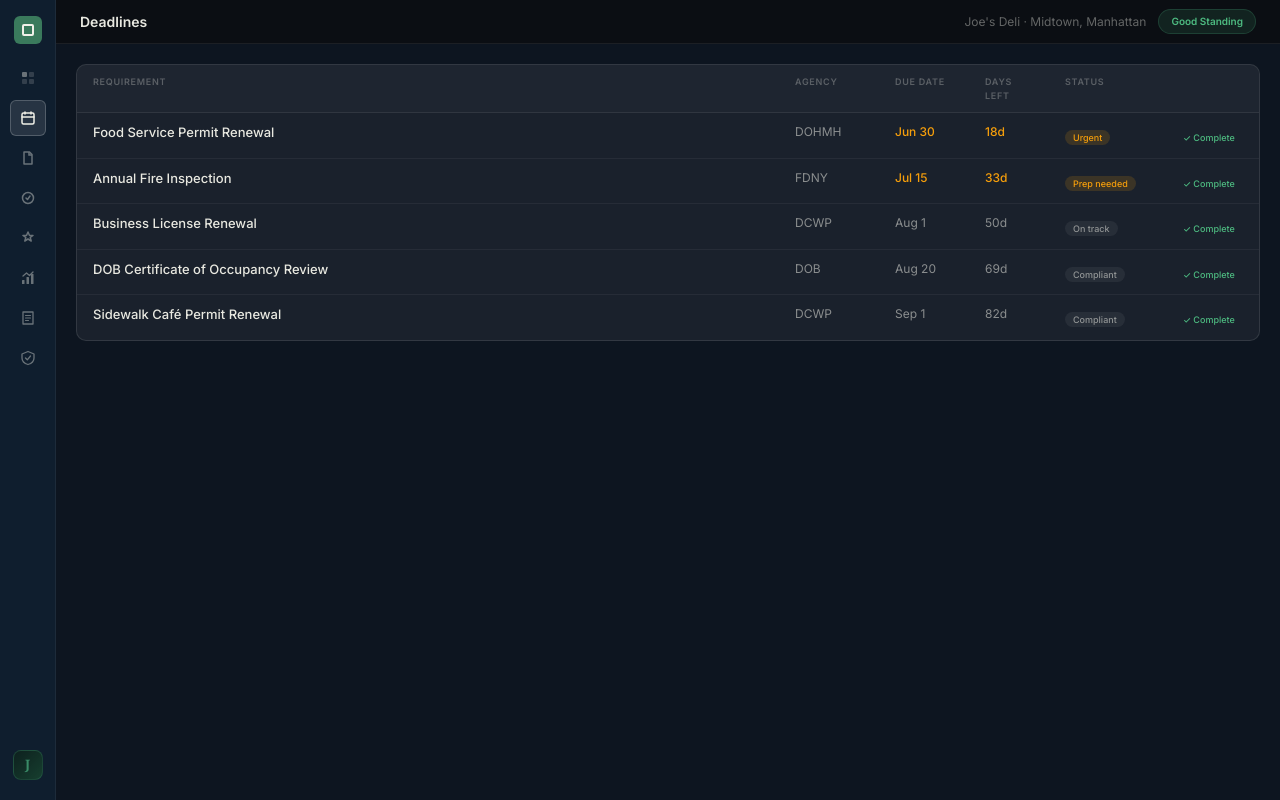
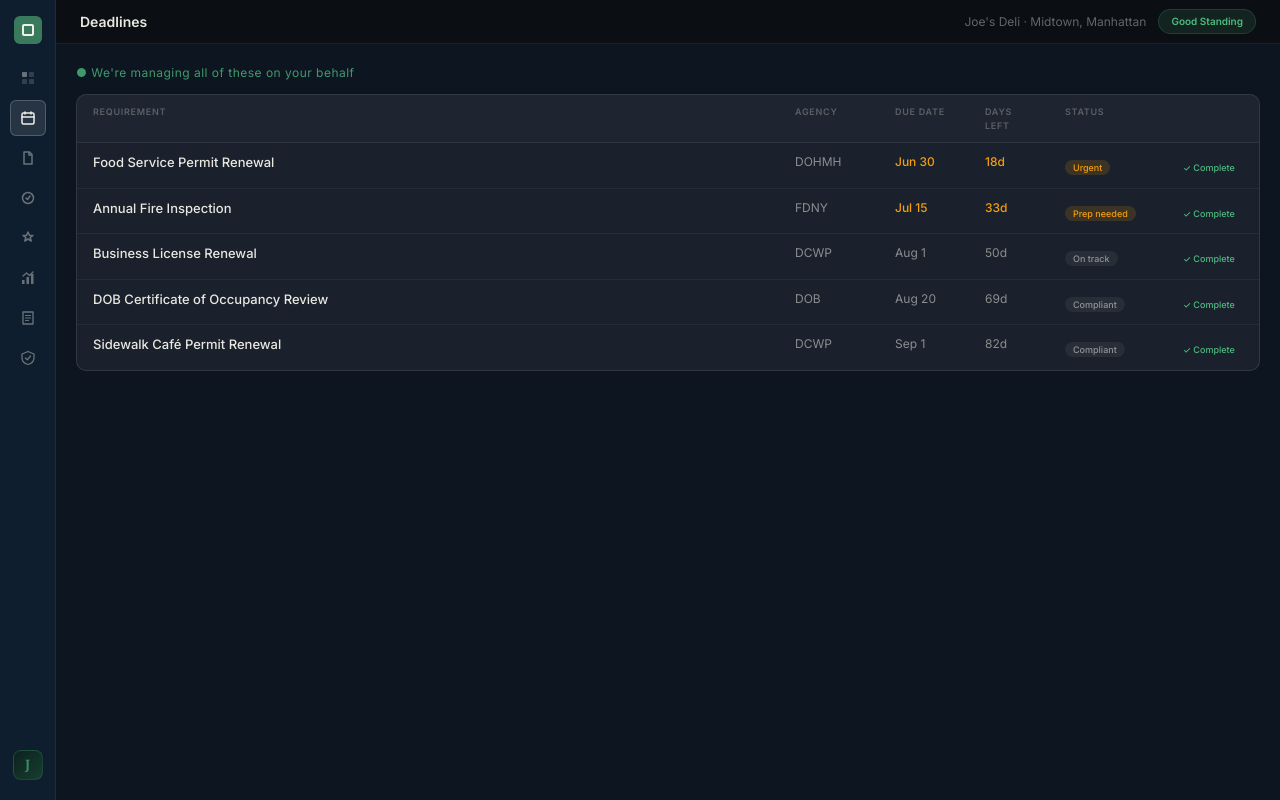
Before and after one commit to Ruelkey123/BureauAI, a Next.js app: page /dashboard in a window 1280 px wide. Both pictures are taken after a click on the button "We're Managing". Built offline with nearby package versions, Linux system fonts and the light colour scheme.

Commit message:
copy: deadlines tab — we're managing these for you

```diff
--- a/app/dashboard/_components/Deadlines.tsx
+++ b/app/dashboard/_components/Deadlines.tsx
@@ -25,6 +25,9 @@ export default function Deadlines() {
 
   return (
     <div style={{ background: BG, minHeight: '100%', padding: '20px' }}>
+      <div style={{ fontSize: '12px', color: 'rgba(77,186,128,0.8)', letterSpacing: '0.04em', marginBottom: '12px' }}>
+        ● We're managing all of these on your behalf
+      </div>
       <div style={{ background: CARD, border: `1px solid ${BORDER}`, borderRadius: '10px', overflow: 'hidden' }}>
         <div className="grid" style={{ gridTemplateColumns: '2fr 100px 90px 80px 110px 100px' }}>
           {['Requirement', 'Agency', 'Due Date', 'Days Left', 'Status', ''].map(h => (
```
